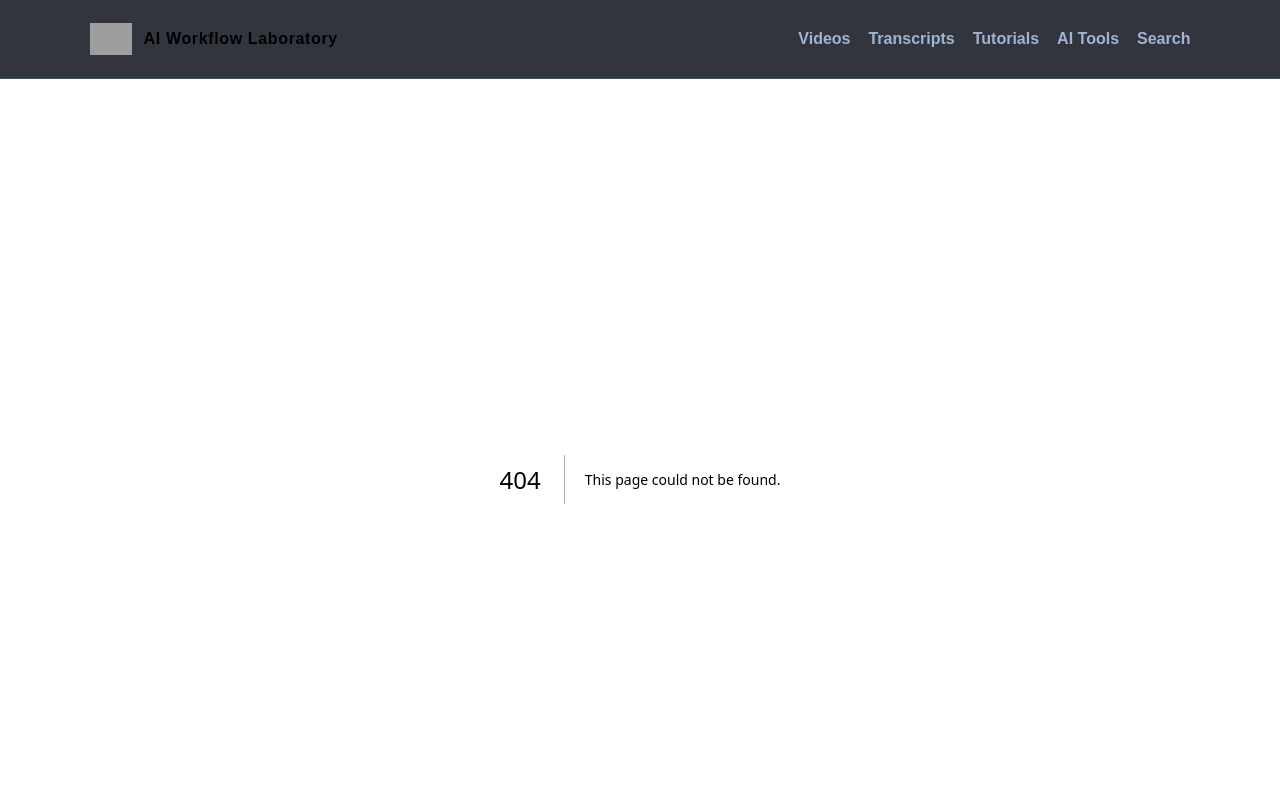
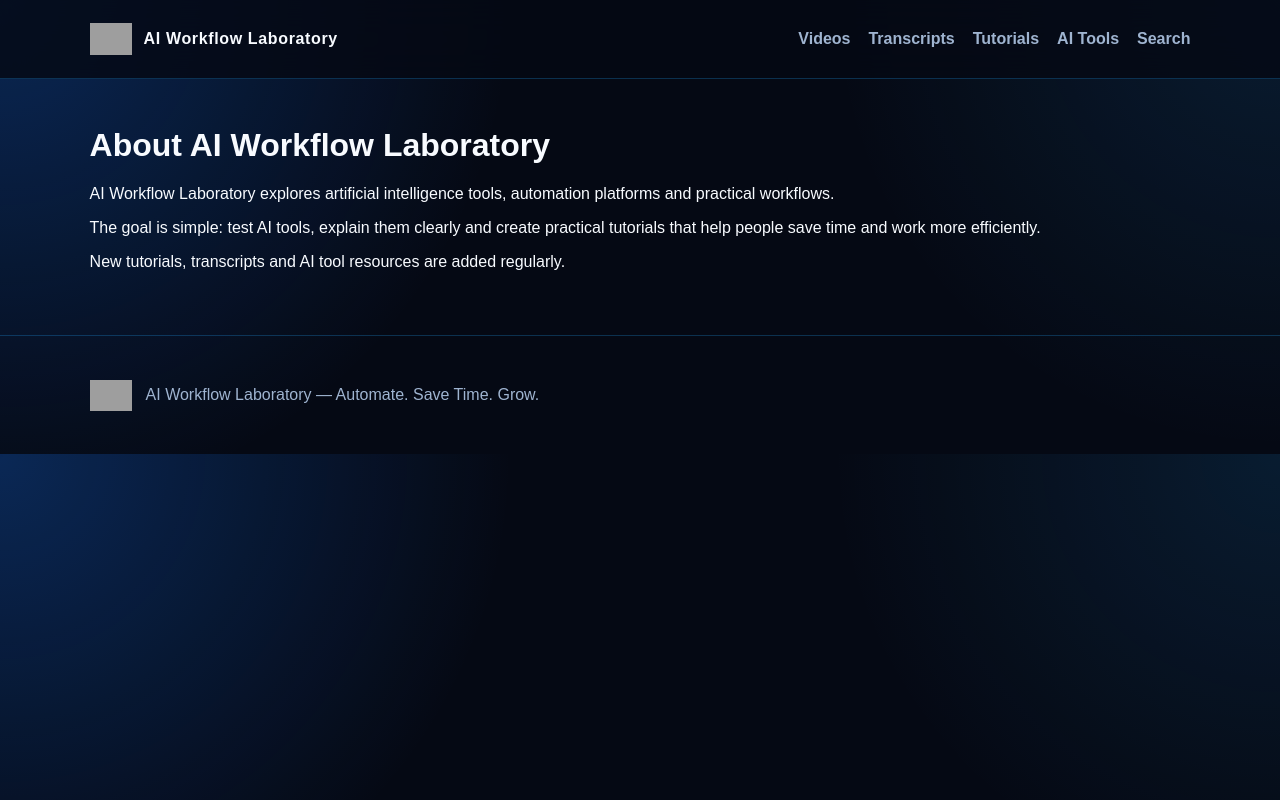
Before and after one commit to lukejameshatfield1998/ai-workflow-laboratory, a Next.js app: page /about in a window 1280 px wide. Before the commit this address had no page. Shown: the top 800 px of the page. Built offline with nearby package versions, Linux system fonts and the light colour scheme; grey boxes are pictures that could not be loaded.

Commit message:
Create page.js

```diff
--- /dev/null
+++ b/app/about/page.js
@@ -0,0 +1,21 @@
+export default function AboutPage() {
+  return (
+    <main className="section">
+      <h1>About AI Workflow Laboratory</h1>
+
+      <p>
+        AI Workflow Laboratory explores artificial intelligence tools,
+        automation platforms and practical workflows.
+      </p>
+
+      <p>
+        The goal is simple: test AI tools, explain them clearly and create
+        practical tutorials that help people save time and work more efficiently.
+      </p>
+
+      <p>
+        New tutorials, transcripts and AI tool resources are added regularly.
+      </p>
+    </main>
+  );
+}
```
